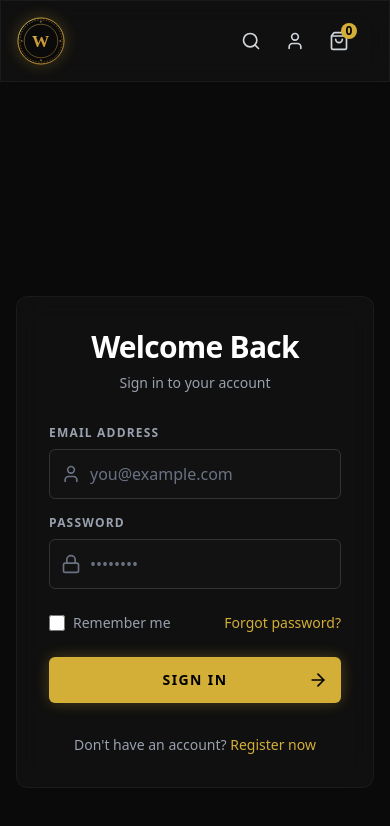
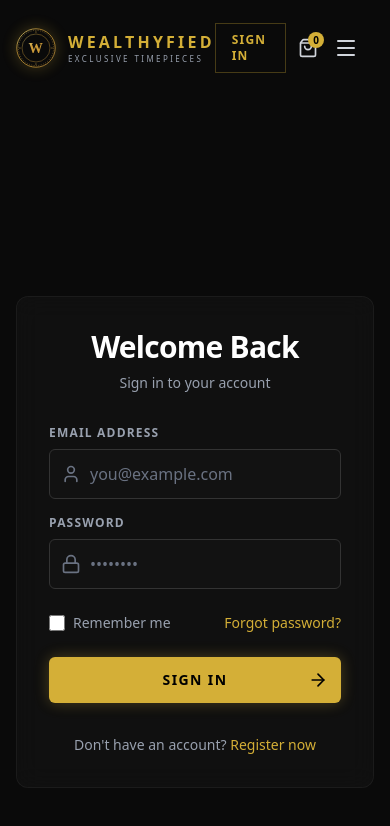
Before and after one commit to EchoDev1/Wealthyfied-watch, a Next.js app: page /auth in a window 390 px wide. Shown: the top 826 px of the page. Built offline with nearby package versions, Linux system fonts and the light colour scheme; no server answers; a web font is replaced by a local one.

Commit message:
Fix mobile visibility and add sign-up/sign-in features

```diff
--- a/src/app/auth/register/page.js
+++ b/src/app/auth/register/page.js
@@ -46,12 +46,12 @@ export default function RegisterPage() {
       if (signUpError) throw signUpError;
 
       // Supabase typically sends a confirmation email
-      // We'll show a success message here.
       setSuccess(true);
 
-      // Auto-redirect after showing message briefly, if auto-confirm is enabled in Supabase
+      // Auto-redirect to portal after showing message briefly,
+      // only if auto-confirm is enabled in Supabase settings
       if (data.session) {
-        setTimeout(() => router.push("/admin"), 1500);
+        setTimeout(() => router.push("/portal"), 1500);
       }
 
     } catch (err) {
--- a/src/app/globals.css
+++ b/src/app/globals.css
@@ -15,6 +15,8 @@
 
   --animate-fade-in: fadeIn 0.8s ease-out forwards;
   --animate-slide-up: slideUp 0.8s ease-out forwards;
+  --animate-fade-in-up: fadeInUp 0.6s ease-out forwards;
+  --animate-spin-slow: spin 20s linear infinite;
 }
 
 @keyframes fadeIn {
@@ -25,6 +27,16 @@
 @keyframes slideUp {
   from { opacity: 0; transform: translateY(20px); }
   to { opacity: 1; transform: translateY(0); }
+}
+
+@keyframes fadeInUp {
+  from { opacity: 0; transform: translateY(10px); }
+  to { opacity: 1; transform: translateY(0); }
+}
+
+@keyframes spin {
+  from { transform: rotate(0deg); }
+  to { transform: rotate(360deg); }
 }
 
 :root {
--- a/src/app/page.js
+++ b/src/app/page.js
@@ -9,9 +9,9 @@ export default function Home() {
       <section className="relative w-full h-[90vh] flex items-center justify-center overflow-hidden">
 
         {/* Quality Seal Badge */}
-        <div className="absolute top-6 right-6 md:top-10 md:right-12 z-30 hidden md:flex items-center justify-center group opacity-80 hover:opacity-100 transition-opacity duration-500 hover:scale-105">
+        <div className="absolute top-4 right-4 md:top-10 md:right-12 z-30 flex items-center justify-center group opacity-80 hover:opacity-100 transition-opacity duration-500 hover:scale-105 scale-75 md:scale-100">
           {/* Spinning Outer Ring */}
-          <svg width="140" height="140" viewBox="0 0 100 100" className="absolute drop-shadow-[0_0_20px_rgba(212,175,55,0.3)]" style={{ animation: 'spin 20s linear infinite' }}>
+          <svg width="120" height="120" md-width="140" md-height="140" viewBox="0 0 100 100" className="absolute drop-shadow-[0_0_20px_rgba(212,175,55,0.3)] anim-spin-slow">
             <defs>
               <linearGradient id="heroGold" x1="0%" y1="0%" x2="100%" y2="100%">
                 <stop offset="0%" stopColor="#F9F295" />
--- a/src/components/Navbar.js
+++ b/src/components/Navbar.js
@@ -1,14 +1,43 @@
+"use client";
+
+import { useState, useEffect } from "react";
 import Link from "next/link";
-import { ShoppingBag, User, Settings, Search } from "lucide-react";
+import { ShoppingBag, User, Settings, Search, Menu, X, LogOut } from "lucide-react";
+import { supabase } from "@/lib/supabase";
 
 export default function Navbar() {
+  const [isScrolled, setIsScrolled] = useState(false);
+  const [isMobileMenuOpen, setIsMobileMenuOpen] = useState(false);
+  const [user, setUser] = useState(null);
+
+  useEffect(() => {
+    // Check initial session
+    supabase.auth.getSession().then(({ data: { session } }) => {
+      setUser(session?.user ?? null);
+    });
+
+    // Listen for auth changes
+    const { data: { subscription } } = supabase.auth.onAuthStateChange((_event, session) => {
+      setUser(session?.user ?? null);
+    });
+
+    const handleScroll = () => {
+      setIsScrolled(window.scrollY > 10);
+    };
+    window.addEventListener("scroll", handleScroll);
+    return () => window.removeEventListener("scroll", handleScroll);
+  }, []);
+
   return (
-    <nav className="fixed w-full z-50 glass-effect border-b border-[#333333]/50">
+    <nav className={`fixed w-full z-50 transition-all duration-300 ${
+      isScrolled ? "glass-effect border-b border-[#333333]/50 py-2" : "bg-transparent py-4"
+    }`}>
       <div className="max-w-7xl mx-auto px-4 sm:px-6 lg:px-8">
-        <div className="flex justify-between items-center h-20">
+        <div className="flex justify-between items-center h-16 md:h-20">
+          {/* Logo & Brand */}
           <div className="flex-shrink-0 flex items-center">
-            <Link href="/" className="flex items-center group">
-              <svg width="48" height="48" viewBox="0 0 100 100" className="opacity-90 group-hover:opacity-100 group-hover:scale-105 transition-all duration-500 drop-shadow-[0_0_8px_rgba(212,175,55,0.3)]">
+            <Link href="/" className="flex items-center group" onClick={() => setIsMobileMenuOpen(false)}>
+              <svg width="40" height="40" md-width="48" md-height="48" viewBox="0 0 100 100" className="opacity-90 group-hover:opacity-100 group-hover:scale-105 transition-all duration-500 drop-shadow-[0_0_8px_rgba(212,175,55,0.3)]">
                 <defs>
                   <linearGradient id="goldGrad" x1="0%" y1="0%" x2="100%" y2="100%">
                     <stop offset="0%" stopColor="#F9F295" />
@@ -20,55 +49,124 @@ export default function Navbar() {
                 <circle cx="50" cy="50" r="48" fill="#0A0A0A" stroke="url(#goldGrad)" strokeWidth="2" />
                 <circle cx="50" cy="50" r="44" fill="none" stroke="url(#goldGrad)" strokeWidth="1" strokeDasharray="3 3" />
                 <circle cx="50" cy="50" r="35" fill="none" stroke="url(#goldGrad)" strokeWidth="1" />
-
-                {/* W monogram inside the seal */}
                 <text x="50" y="62" fontFamily="serif" fontSize="36" fontWeight="bold" fill="url(#goldGrad)" textAnchor="middle" letterSpacing="2">W</text>
-
-                {/* Subtle ornamental dots */}
                 <circle cx="50" cy="10" r="1.5" fill="url(#goldGrad)" />
                 <circle cx="50" cy="90" r="1.5" fill="url(#goldGrad)" />
                 <circle cx="10" cy="50" r="1.5" fill="url(#goldGrad)" />
                 <circle cx="90" cy="50" r="1.5" fill="url(#goldGrad)" />
               </svg>
-              <div className="hidden sm:flex flex-col ml-3">
-                <span className="font-serif text-xl font-bold tracking-[0.2em] text-[#D4AF37] uppercase leading-tight">
+              <div className="flex flex-col ml-3">
+                <span className="font-serif text-base md:text-xl font-bold tracking-[0.2em] text-[#D4AF37] uppercase leading-tight">
                   Wealthyfied
                 </span>
-                <span className="text-[0.6rem] text-gray-400 tracking-[0.3em] uppercase leading-tight mt-0.5">
+                <span className="text-[0.5rem] md:text-[0.6rem] text-gray-400 tracking-[0.3em] uppercase leading-tight mt-0.5 block">
                   Exclusive Timepieces
                 </span>
               </div>
             </Link>
           </div>
 
+          {/* Desktop Navigation Links */}
           <div className="hidden md:flex space-x-8 items-center">
-            <Link href="/products" className="text-sm font-medium hover:text-[#D4AF37] transition-colors">WATCHES</Link>
-            <Link href="/jewelry" className="text-sm font-medium hover:text-[#D4AF37] transition-colors">JEWELRY</Link>
-            <Link href="/about" className="text-sm font-medium hover:text-[#D4AF37] transition-colors">OUR STORY</Link>
-            <Link href="/contact" className="text-sm font-medium hover:text-[#D4AF37] transition-colors">CONTACT</Link>
+            <Link href="/products" className="text-xs font-semibold tracking-widest hover:text-[#D4AF37] transition-all">WATCHES</Link>
+            <Link href="/jewelry" className="text-xs font-semibold tracking-widest hover:text-[#D4AF37] transition-all">JEWELRY</Link>
+            <Link href="/about" className="text-xs font-semibold tracking-widest hover:text-[#D4AF37] transition-all">OUR STORY</Link>
+            <Link href="/contact" className="text-xs font-semibold tracking-widest hover:text-[#D4AF37] transition-all">CONTACT</Link>
           </div>
 
-          <div className="flex items-center space-x-6">
-            <button className="text-gray-300 hover:text-[#D4AF37] transition-colors">
+          {/* Desktop Icons & Menu Overlay Control */}
+          <div className="flex items-center space-x-3 md:space-x-6">
+            <button className="text-gray-300 hover:text-[#D4AF37] transition-colors hidden sm:block">
               <Search size={20} />
             </button>
-            {/* User Portal Link */}
-            <Link href="/portal" className="text-gray-300 hover:text-[#D4AF37] transition-colors flex items-center gap-1 group">
-              <User size={20} />
-              <span className="hidden lg:block text-xs uppercase tracking-widest font-bold opacity-0 group-hover:opacity-100 transition-opacity">Portal</span>
-            </Link>
+
+            {/* User Portal / Auth Link */}
+            {user ? (
+              <div className="flex items-center gap-4">
+                <Link href="/portal" className="text-gray-300 hover:text-[#D4AF37] transition-colors flex items-center gap-1 group">
+                  <User size={20} />
+                  <span className="hidden xl:block text-xs uppercase tracking-widest font-bold opacity-0 group-hover:opacity-100 transition-opacity">Portal</span>
+                </Link>
+                <button
+                  onClick={() => supabase.auth.signOut()}
+                  className="text-gray-500 hover:text-red-400 transition-colors hidden sm:block"
+                >
+                  <LogOut size={18} />
+                </button>
+              </div>
+            ) : (
+              <Link href="/auth" className="text-xs font-bold tracking-widest text-[#D4AF37] border border-[#D4AF37]/30 px-4 py-2 hover:bg-[#D4AF37] hover:text-black transition-all">
+                SIGN IN
+              </Link>
+            )}
+
             <Link href="/cart" className="text-gray-300 hover:text-[#D4AF37] transition-colors relative">
               <ShoppingBag size={20} />
-              <span className="absolute -top-2 -right-2 bg-[#D4AF37] text-black text-xs rounded-full h-4 w-4 flex items-center justify-center font-bold">
+              <span className="absolute -top-1.5 -right-1.5 bg-[#D4AF37] text-black text-[10px] rounded-full h-4 w-4 flex items-center justify-center font-bold">
                 0
               </span>
             </Link>
-            <Link href="/admin" className="hidden md:block text-gray-400 hover:text-gray-100 transition-colors">
+
+            {/* Hamburger Button for Mobile */}
+            <button
+              className="md:hidden text-gray-300 hover:text-[#D4AF37] transition-colors p-1"
+              onClick={() => setIsMobileMenuOpen(!isMobileMenuOpen)}
+            >
+              {isMobileMenuOpen ? <X size={24} /> : <Menu size={24} />}
+            </button>
+
+            <Link href="/admin" className="hidden md:block text-gray-500 hover:text-gray-200 transition-colors">
               <Settings size={18} />
             </Link>
           </div>
         </div>
       </div>
+
+      {/* Mobile Drawer Navigation Overlay */}
+      {isMobileMenuOpen && (
+        <div className="md:hidden fixed inset-0 z-40 bg-[#0a0a0a] transition-all duration-300 flex flex-col justify-center items-center px-6">
+          <div className="w-full max-w-xs mb-12 animate-fade-in">
+            <div className="relative">
+              <input
+                type="text"
+                placeholder="Search collection..."
+                className="w-full bg-[#1a1a1a] border border-[#333] rounded-full py-3 px-12 text-sm focus:outline-none focus:border-[#D4AF37] transition-all"
+              />
+              <Search size={18} className="absolute left-4 top-1/2 -translate-y-1/2 text-gray-400" />
+            </div>
+          </div>
+
+          <div className="flex flex-col space-y-8 text-center animate-fade-in-up">
+            <Link href="/products" onClick={() => setIsMobileMenuOpen(false)} className="text-xl font-serif tracking-[0.2em] text-white hover:text-[#D4AF37]">WATCHES</Link>
+            <Link href="/jewelry" onClick={() => setIsMobileMenuOpen(false)} className="text-xl font-serif tracking-[0.2em] text-white hover:text-[#D4AF37]">JEWELRY</Link>
+            <Link href="/about" onClick={() => setIsMobileMenuOpen(false)} className="text-xl font-serif tracking-[0.2em] text-white hover:text-[#D4AF37]">OUR STORY</Link>
+            <Link href="/contact" onClick={() => setIsMobileMenuOpen(false)} className="text-xl font-serif tracking-[0.2em] text-white hover:text-[#D4AF37]">CONTACT</Link>
+
+            {user ? (
+              <>
+                <Link href="/portal" onClick={() => setIsMobileMenuOpen(false)} className="text-2xl font-serif tracking-[0.2em] text-[#D4AF37] flex items-center justify-center gap-2">
+                  <User size={24} /> PORTAL
+                </Link>
+                <button
+                  onClick={() => {
+                    supabase.auth.signOut();
+                    setIsMobileMenuOpen(false);
+                  }}
+                  className="text-xl font-serif tracking-[0.2em] text-red-500 flex items-center justify-center gap-2"
+                >
+                  <LogOut size={24} /> SIGN OUT
+                </button>
+              </>
+            ) : (
+              <Link href="/auth" onClick={() => setIsMobileMenuOpen(false)} className="text-2xl font-serif tracking-[0.2em] text-[#D4AF37]">
+                SIGN IN
+              </Link>
+            )}
+
+            <Link href="/admin" onClick={() => setIsMobileMenuOpen(false)} className="text-sm font-serif tracking-[0.2em] text-gray-500 hover:text-white uppercase mt-10">Admin Access</Link>
+          </div>
+        </div>
+      )}
     </nav>
   );
 }
```
Also changed, not shown: src/app/auth/page.js (+19 -6 lines).
